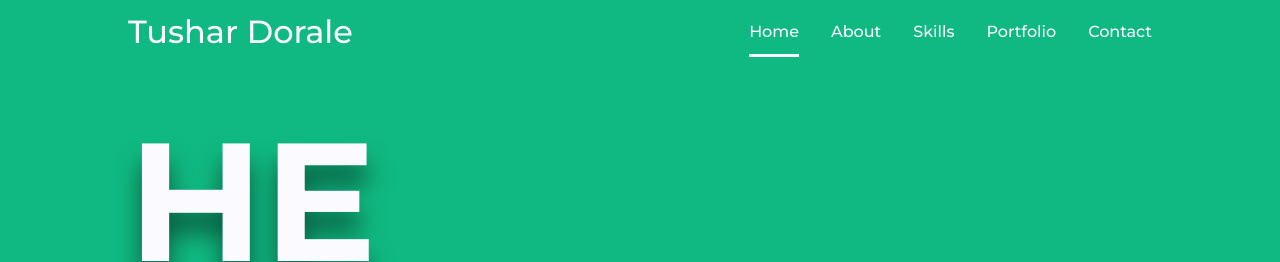
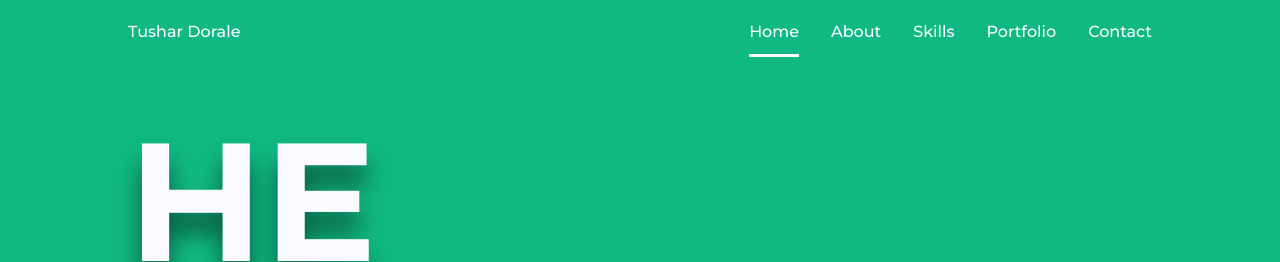
Before and after one commit to tushardorale/doraletc.github.io, a plain HTML site: page index.html in a window 1280 px wide. Shown: the top 262 px of the page. Drawn offline with nearby package versions, Linux system fonts and the light colour scheme.

Commit message:
new changes

```diff
--- a/assets/css/styles.css
+++ b/assets/css/styles.css
@@ -155,7 +155,7 @@ img {
   color: var(--first-color);
 }
 .nav__logo {
-  font-size: var(--h2-font-size);
+  font-size: var(--normal-font-size);
   color: var(--white-color);
 }
 .nav__toggle {
```
